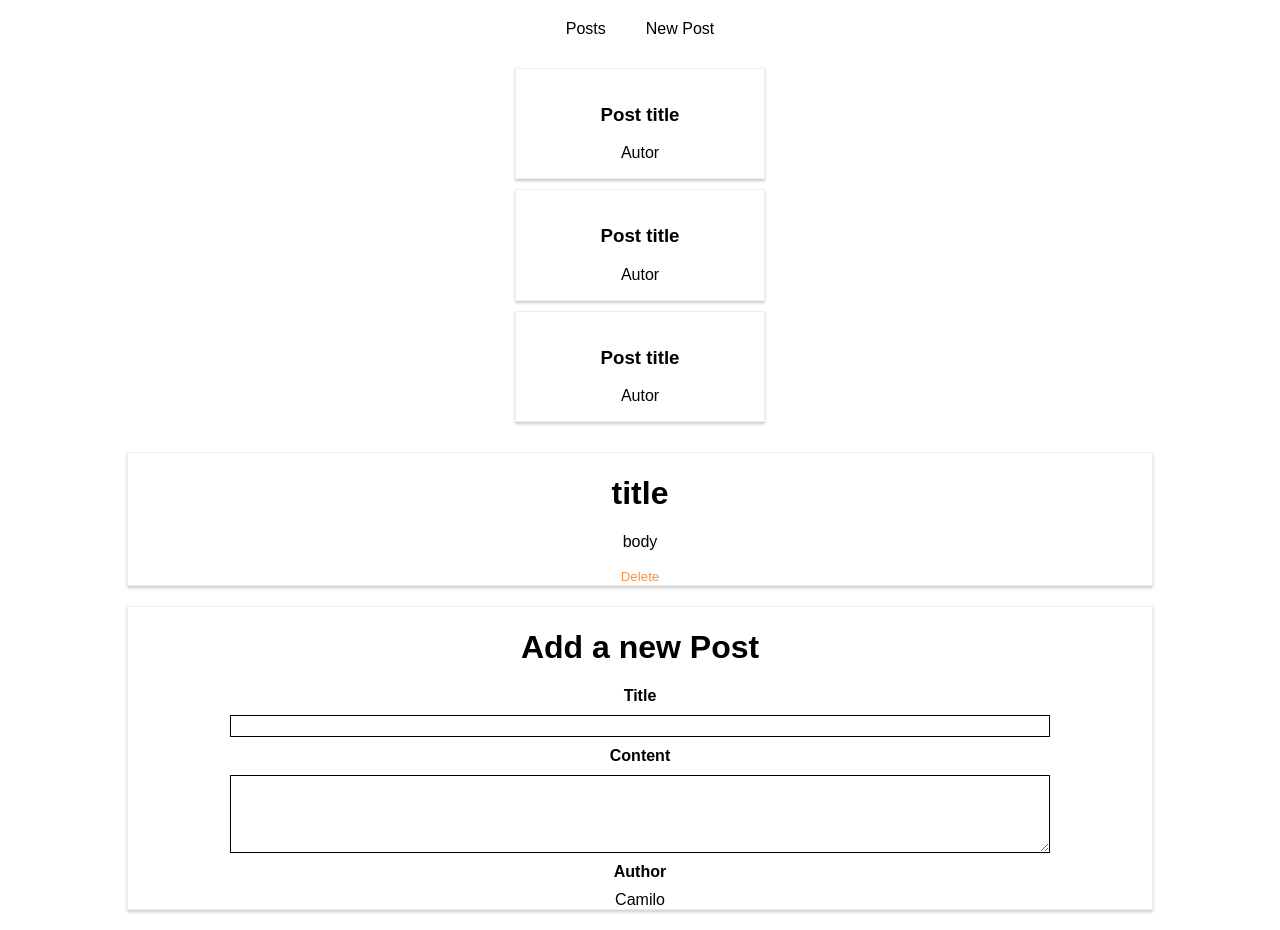
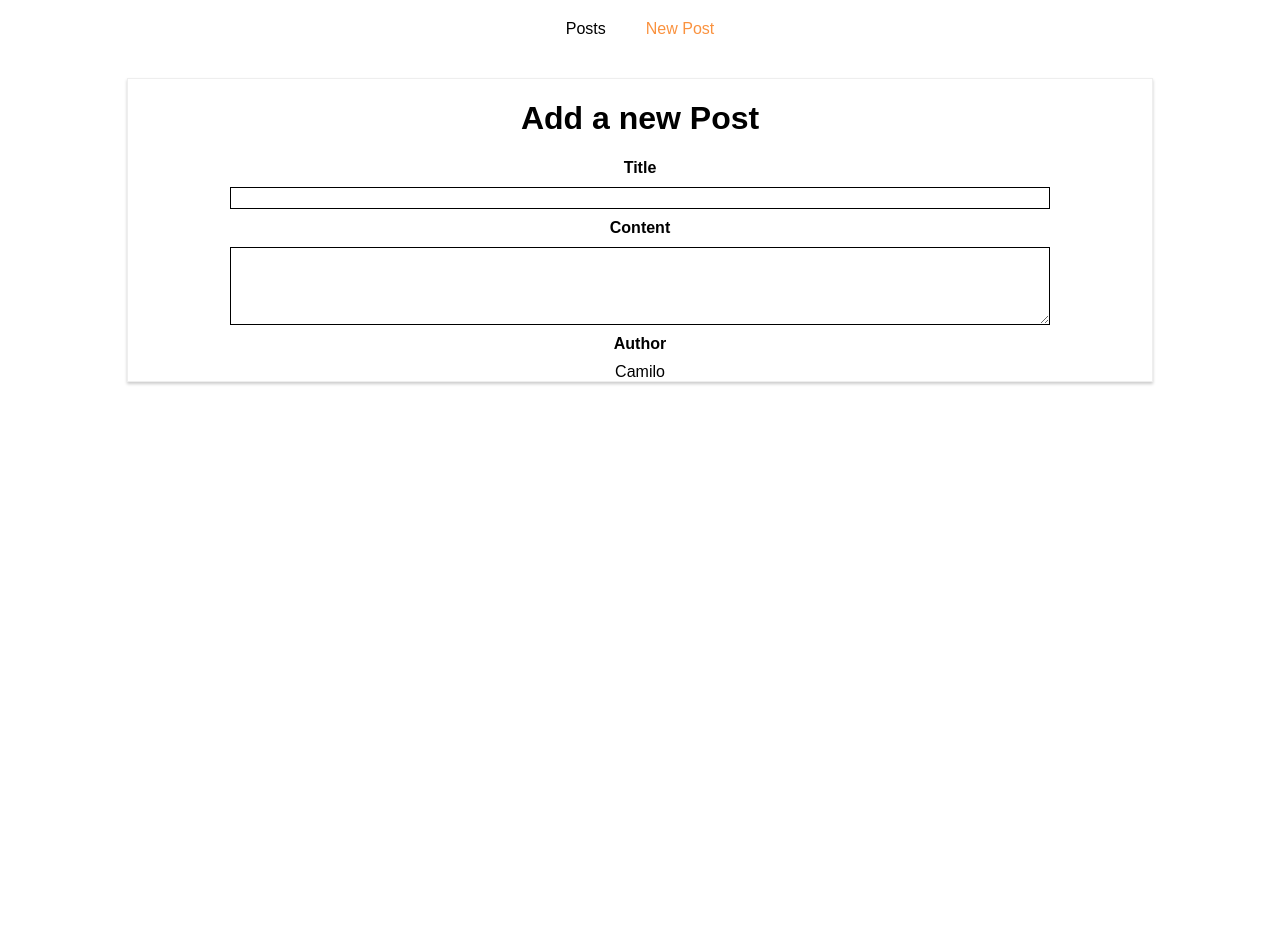
Before and after one commit to camilogiraldo/ReactjsWorkshop, a React (Create React App) app: page /new-post in a window 1280 px wide. After the commit the page ends 800 px from the top, so only its background shows below. Built offline with nearby package versions, Linux system fonts and the light colour scheme.

Commit message:
Create basic routing

```diff
--- a/package.json
+++ b/package.json
@@ -5,6 +5,7 @@
   "dependencies": {
     "react": "^16.4.0",
     "react-dom": "^16.4.0",
+    "react-router-dom": "^4.2.2",
     "react-scripts": "1.1.4"
   },
   "scripts": {
--- a/src/App.js
+++ b/src/App.js
@@ -3,10 +3,14 @@ import React, {
 } from 'react';
 import './App.css';
 import Blog from './Containers/Blog';
+import {BrowserRouter} from 'react-router-dom'
 
 class App extends Component {
   render() {
-    return <Blog />
+    return (
+    <BrowserRouter>
+      <Blog />
+    </BrowserRouter>)
   }
 }
 
--- a/src/Containers/Blog.js
+++ b/src/Containers/Blog.js
@@ -1,8 +1,8 @@
 import React, { Component} from 'react';
 import './Blog.css'
 import Posts from './Posts/Posts';
-import FullPost from './FullPost/FullPost';
 import NewPost from './NewPost/NewPost';
+import {NavLink, Switch, Route} from 'react-router-dom'
 
 class Blog extends Component {
     constructor(props) {
@@ -15,13 +15,14 @@ class Blog extends Component {
             <div className="Blog">
                 <nav>
                     <ul>
-                        <li>Posts</li>
-                        <li>New Post</li>
+                        <li><NavLink to="/posts">Posts</NavLink></li>
+                        <li><NavLink to="/new-post">New Post</NavLink></li>
                     </ul>
                 </nav>
-                <Posts />
-                <FullPost />
-                <NewPost />
+                <Switch>
+                    <Route path="/posts" component={Posts} />
+                    <Route path="/new-post" component={NewPost} />
+                </Switch>
             </div>
         );
     }
--- a/src/Containers/FullPost/FullPost.js
+++ b/src/Containers/FullPost/FullPost.js
@@ -1,6 +1,6 @@
 import React from 'react';
 import './FullPost.css'
-
+import {Route} from 'react-router-dom'
 class FullPost extends React.Component {
     constructor(props) {
         super(props);
```
Also changed, not shown: 1 other file (tests, documents, lock files or other folders).
